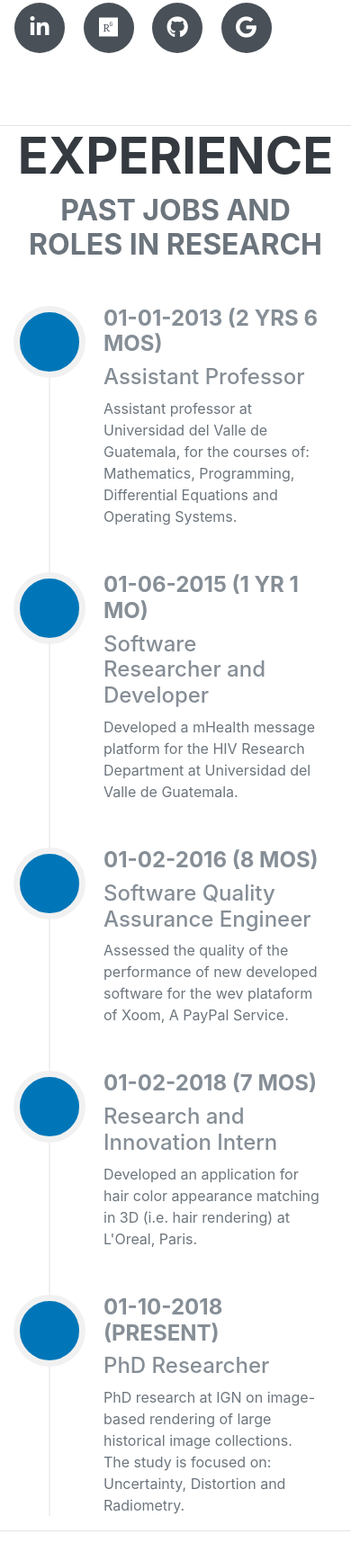
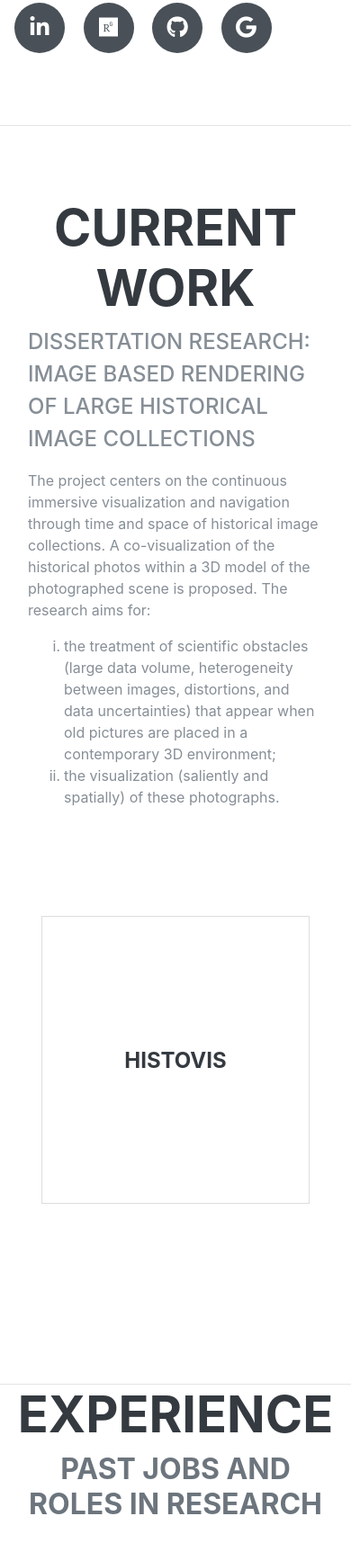
Before and after one commit to umrlastig/epaizreyes_homepage, a plain HTML site: page index.html in a window 390 px wide. Shown: the part 909-2644 px from the top of the page at 90% size. Drawn offline with nearby package versions, Linux system fonts and the light colour scheme; no server answers; a script that the page names is missing; a web font is replaced by a local one.

Commit message:
current work section

```diff
--- a/index.html
+++ b/index.html
@@ -56,6 +56,10 @@
           <a class="nav-link js-scroll-trigger lang-fr" href="#about">Présentation</a>
         </li>
         <li class="nav-item">
+          <a class="nav-link js-scroll-trigger lang-en" href="#work">Current Work</a>
+          <a class="nav-link js-scroll-trigger lang-fr" href="#work">Travail actuel</a>
+        </li>
+        <li class="nav-item">
           <a class="nav-link js-scroll-trigger lang-en" href="#experience">Experience</a>
           <a class="nav-link js-scroll-trigger lang-fr" href="#experience">Parcours professionnel</a>
         </li>
@@ -104,6 +108,39 @@
           </a>
         </div>
       </div>
+    </section>
+
+    <hr class="m-0">
+
+    <section class="resume-section p-3 p-lg-5 d-flex align-items-center" id="work">
+      <div class="container">
+        <div class="row text-center title">
+          <h2>Current Work</h2>
+        </div>
+        <div class="subheading mb-3">Dissertation research: Image based rendering of large historical image collections</div>
+        <div>
+          <p class="w3-justify">
+              The project centers on the continuous immersive visualization and navigation through time
+              and space of historical image collections. A co-visualization of the historical photos within
+              a 3D model of the photographed scene is proposed. The research aims for:
+              </p><ol class="w3-justify" type="i">
+                  <li>the treatment of scientific obstacles (large data volume, heterogeneity between images,
+                      distortions, and data uncertainties) that appear when old pictures are placed in a contemporary 3D environment;</li>
+                  <li>the visualization (saliently and spatially) of these photographs. </li>
+                </ol>
+          <p></p>
+        </div>
+        <div class="row projects">
+          <div class="col-md-4">
+            <div class="project">
+              <div class="icon-holder"></div>
+              <h4 class="heading">Histovis</h4>
+              <a class="description" href="https://epaizreyes.github.io/histovis/examples/">A spatio-temporal, immersive and interactive navigation within a 3D environment that is enriched with old photographs.</a>
+            </div>
+          </div>
+        </div>
+      </div>
+      <div class="cut cut-bottom"></div>
     </section>
 
     <hr class="m-0">
@@ -285,7 +322,7 @@
               <div class="icon-holder">
               </div>
               <h4 class="heading">Alegoria</h4>
-              <p class="description">Its purpose is the indexing, interlinking and visualization of large historical image collections, depicting the French territory from the interwar period to the present day.</p>
+              <a class="description" href="http://www.alegoria-project.fr">Its purpose is the indexing, interlinking and visualization of large historical image collections, depicting the French territory from the interwar period to the present day.</a>
             </div>
           </div>
         </div>
```
